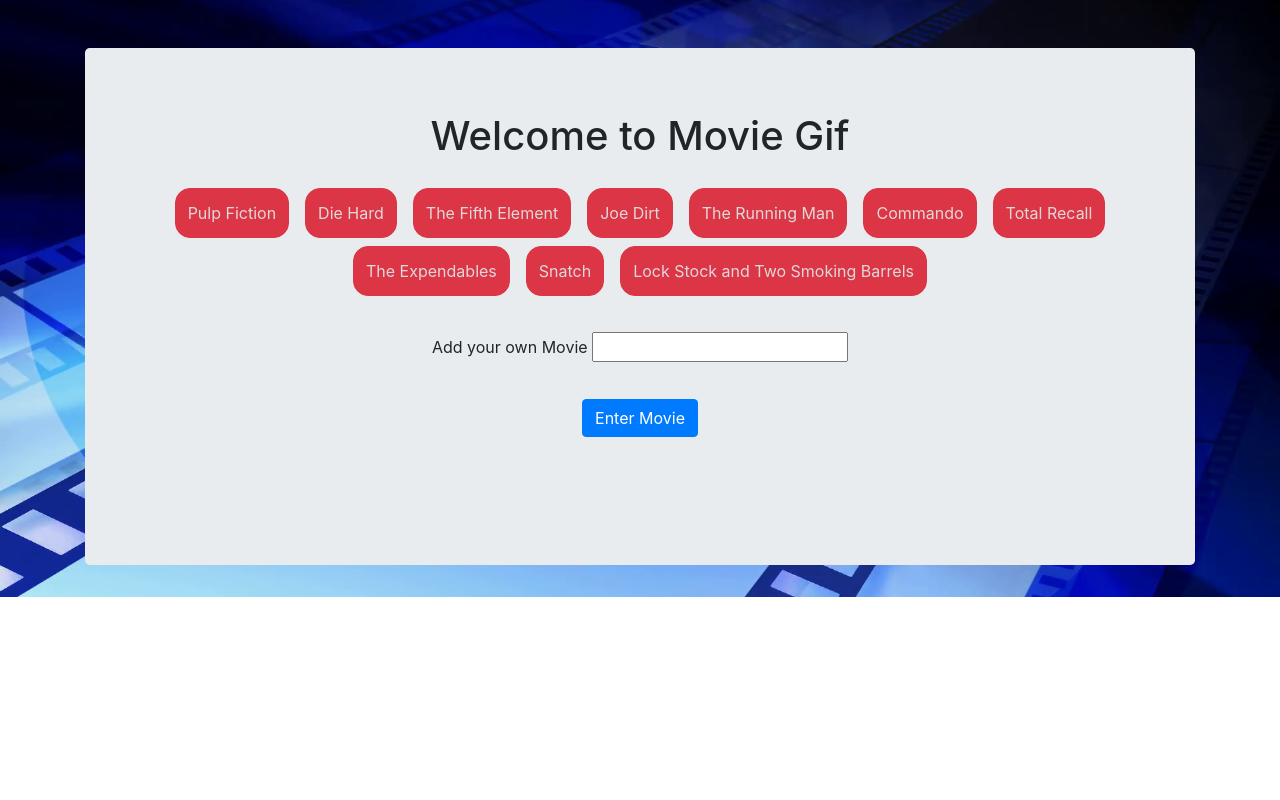
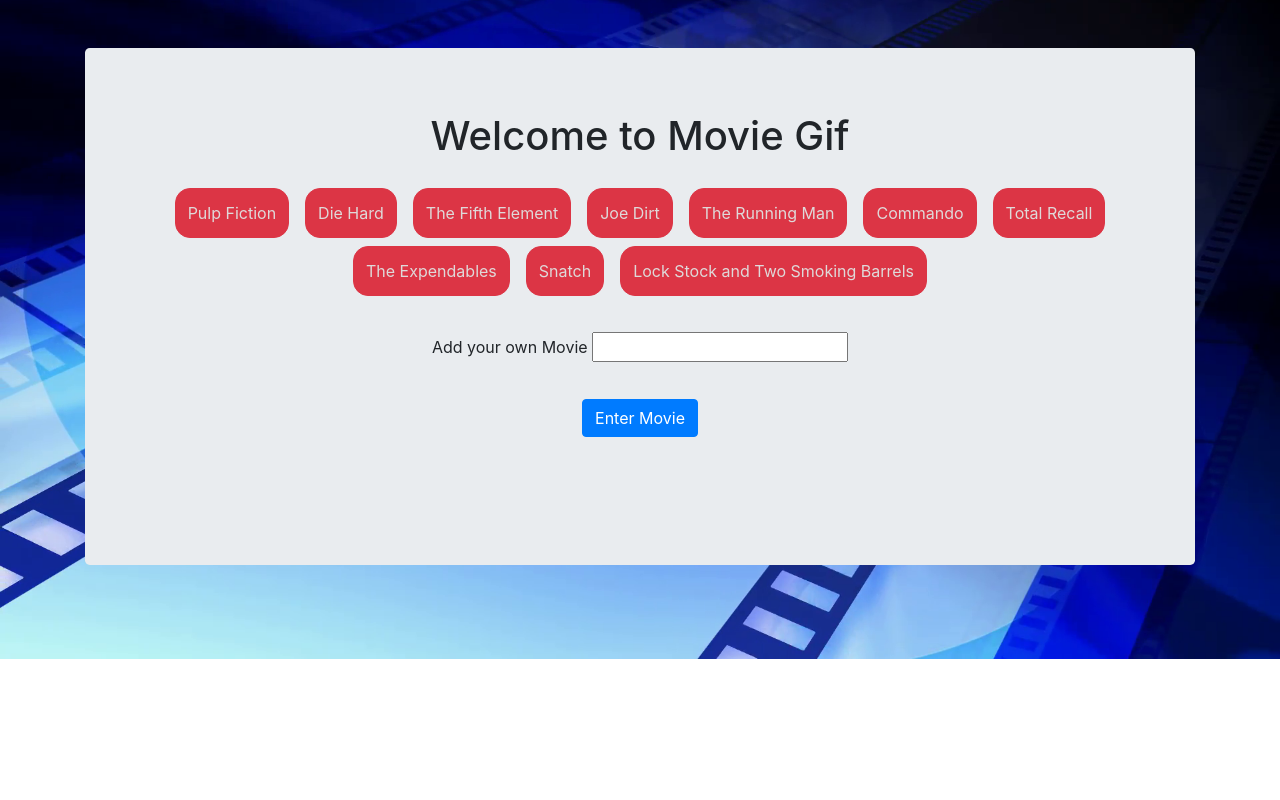
Before and after one commit to Buckshotdesigns/gifTastic, a PHP site: page / in a window 1280 px wide. Run offline with PHP 8.4, Linux system fonts and the light colour scheme; some libraries are stand-ins or nearby versions.

Commit message:
still trying to fix image cover

```diff
--- a/assets/css/style.css
+++ b/assets/css/style.css
@@ -1,14 +1,14 @@
 
-body, html {
-    height: 100%;
-}
-#place-image{
-
+ body {
     background-image: url("../images/background.png");
     background-size: cover;
     background-repeat: no-repeat;
     height: auto;
     background-position: center;
+}
+#place-image{
+
+    height: 100%;
     padding-top: 3rem;
 }
 
```
